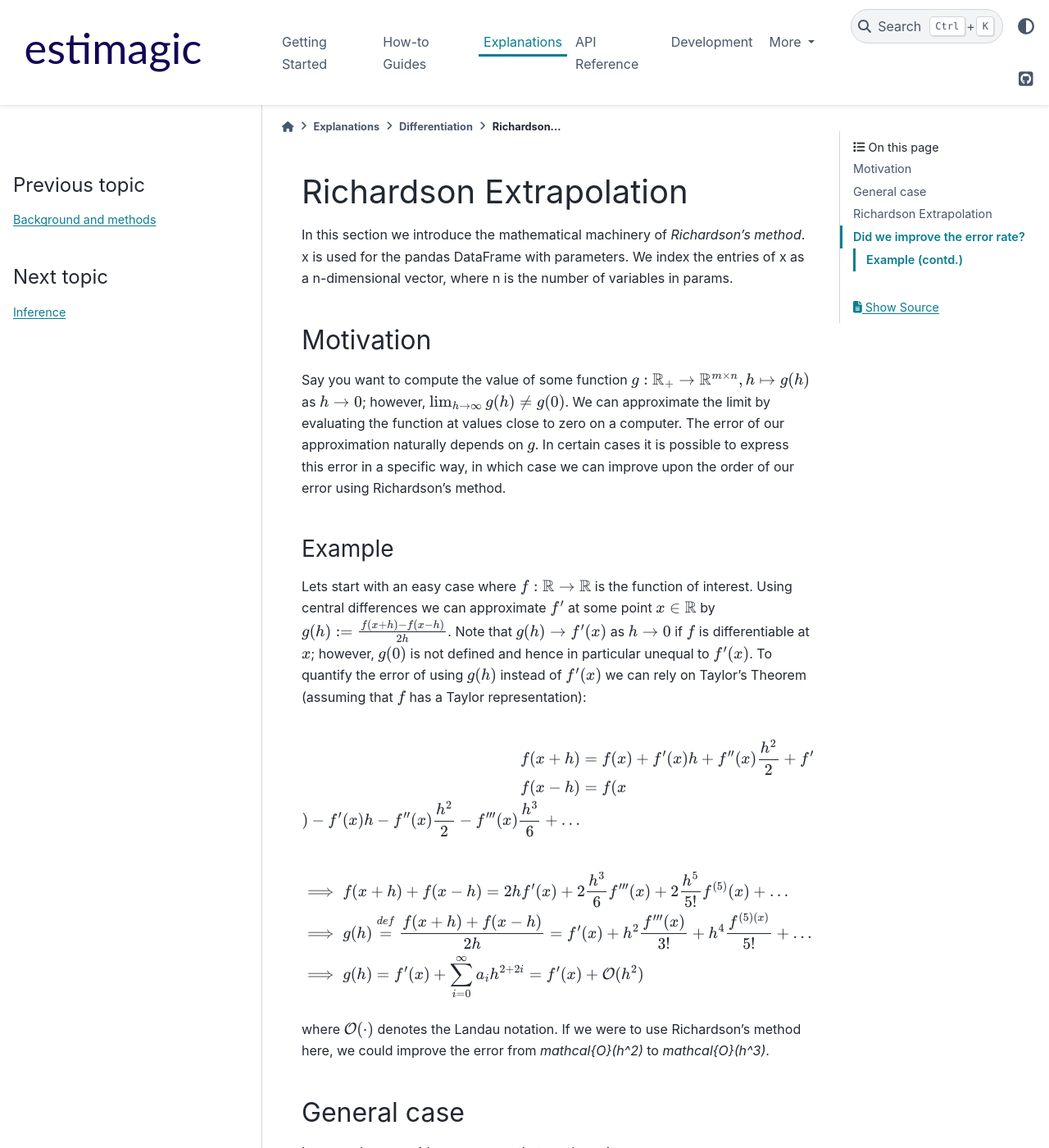
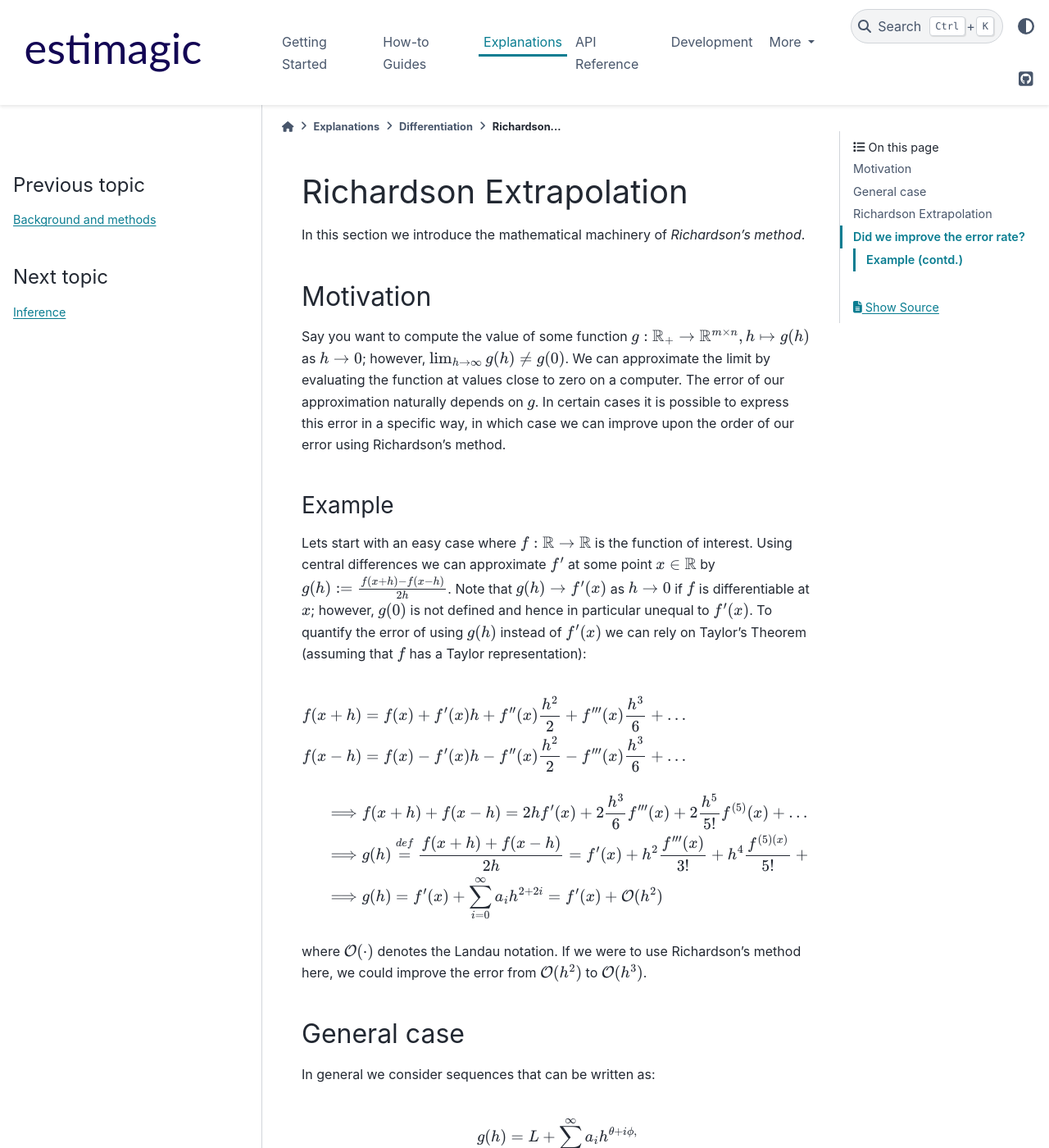
Before and after one commit to optimagic-dev/optimagic, a Sphinx documentation site: the page built from docs/source/explanations/differentiation/richardson_extrapolation.rst, in a window 1280 px wide and 1400 px high. Shown: the whole window at 82% size. Built offline with Sphinx 7.4.7 and the PyData theme 0.15.4, drawn with Linux system fonts in a browser that asks for light colours; pages that are not in the unit, such as notebooks, are missing from menus; some of the changed text lies outside the part shown.

Commit message:
Fix errors in Richardson docs

```diff
--- a/docs/source/explanations/differentiation/richardson_extrapolation.rst
+++ b/docs/source/explanations/differentiation/richardson_extrapolation.rst
@@ -1,9 +1,7 @@
 Richardson Extrapolation
 ========================
 
-In this section we introduce the mathematical machinery of *Richardson's method*. x is
-used for the pandas DataFrame with parameters. We index the entries of x as a
-n-dimensional vector, where n is the number of variables in params.
+In this section we introduce the mathematical machinery of *Richardson's method*.
 
 
 Motivation
@@ -31,21 +29,18 @@ Taylor's Theorem (assuming that :math:`f` has a Taylor representation):
 
 .. math::
 
-    f(x+h) &= f(x) + f'(x)h + f''(x)\frac{h^2}{2} + f'''(x)\frac{h^3}{6} + \dots \\
-    f(x-h) &= f(x \\) - f'(x)h - f''(x)\frac{h^2}{2} - f'''(x)\frac{h^3}{6} + \dots
-
-
-.. math::
-
-    &\implies f(x+h) + f(x-h) = 2hf'(x) + 2\frac{h^3}{6} f'''(x) + 2\frac{h^5}{5!}
-    f^{(5)}(x) + \dots \\ &\implies g(h) \stackrel{def}{=} \frac{f(x+h) + f(x-h)}{2h} =
-    f'(x) + h^2 \frac{f'''(x)}{3!} + h^4 \frac{f^{(5)(x)}}{5!} + \dots \\ &\implies g(h)
-    = f'(x) + \sum_{i=0}^{\infty} a_i h^{2+2i} = f'(x) + \mathcal{O}(h^2)
+    f(x+h) &= f(x) + f'(x)h + f''(x)\frac{h^2}{2} + f'''(x)\frac{h^3}{6} +
+    \dots\\ f(x-h) &= f(x) - f'(x)h - f''(x)\frac{h^2}{2} -
+    f'''(x)\frac{h^3}{6} + \dots\\[1em] \implies& f(x+h) + f(x-h) = 2hf'(x) +
+    2\frac{h^3}{6} f'''(x) + 2\frac{h^5}{5!} f^{(5)}(x) + \dots \\ \implies&
+    g(h) \stackrel{def}{=} \frac{f(x+h) + f(x-h)}{2h} = f'(x) + h^2
+    \frac{f'''(x)}{3!} + h^4 \frac{f^{(5)(x)}}{5!} + \dots \\ \implies& g(h) =
+    f'(x) + \sum_{i=0}^{\infty} a_i h^{2+2i} = f'(x) + \mathcal{O}(h^2)
 
 
 where :math:`\mathcal{O}(\cdot)` denotes the Landau notation. If we were to use
-Richardson's method here, we could improve the error from `\mathcal{O}(h^2)` to
-`\mathcal{O}(h^3)`.
+Richardson's method here, we could improve the error from :math:`\mathcal{O}(h^2)` to
+:math:`\mathcal{O}(h^3)`.
 
 
 General case
@@ -164,7 +161,7 @@ Remark
 ######
 
 To get a better intuition for (:math:`\ast`) consider :math:`H` in more
-detail.  For the sake of clarity let `\theta = \phi = 2`.
+detail.  For the sake of clarity let :math:`\theta = \phi = 2`.
 
 .. math::
 
```
Also changed, not shown: other parts of docs/source/explanations/differentiation/richardson_extrapolation.rst (+17 -12 lines).
